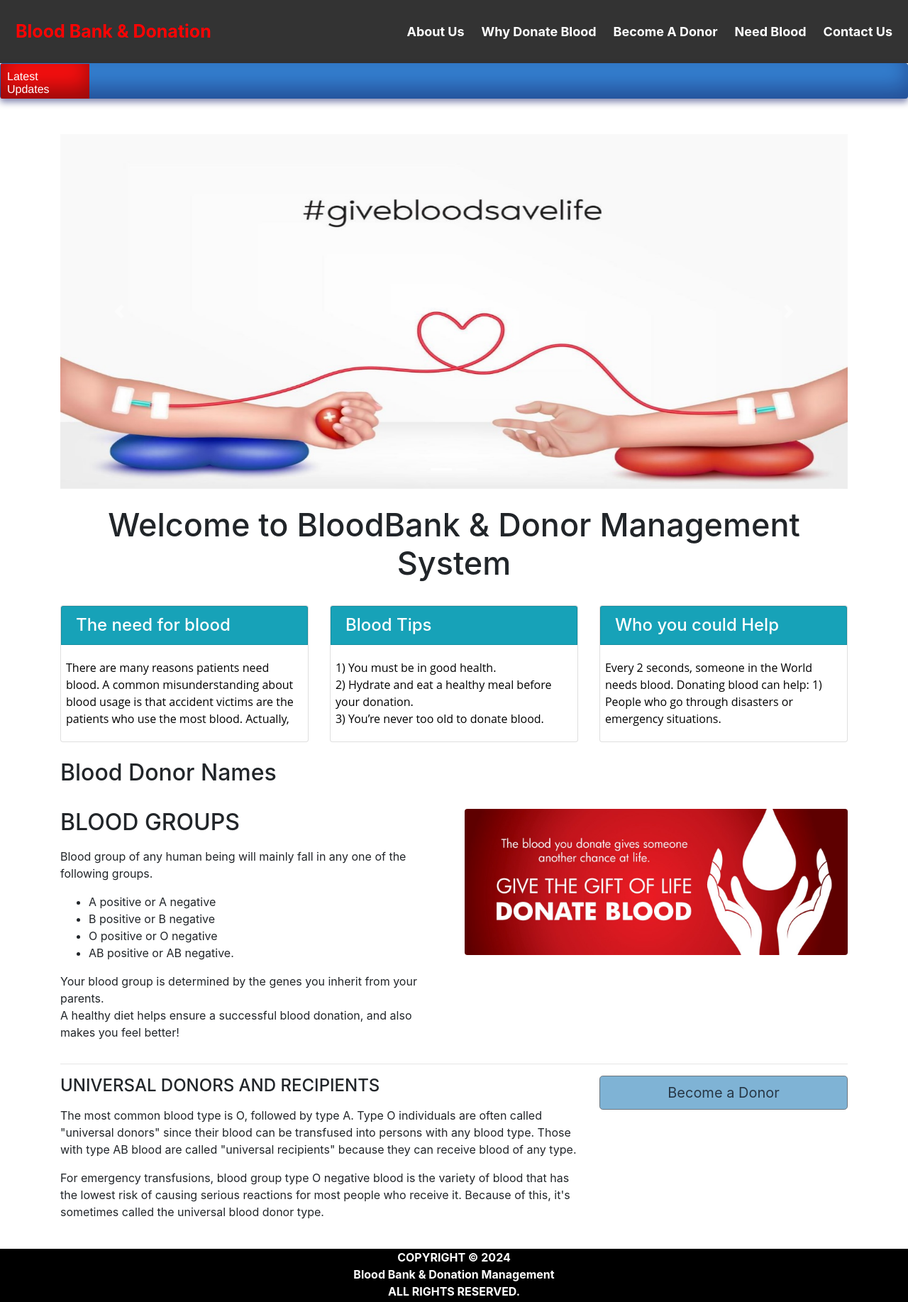
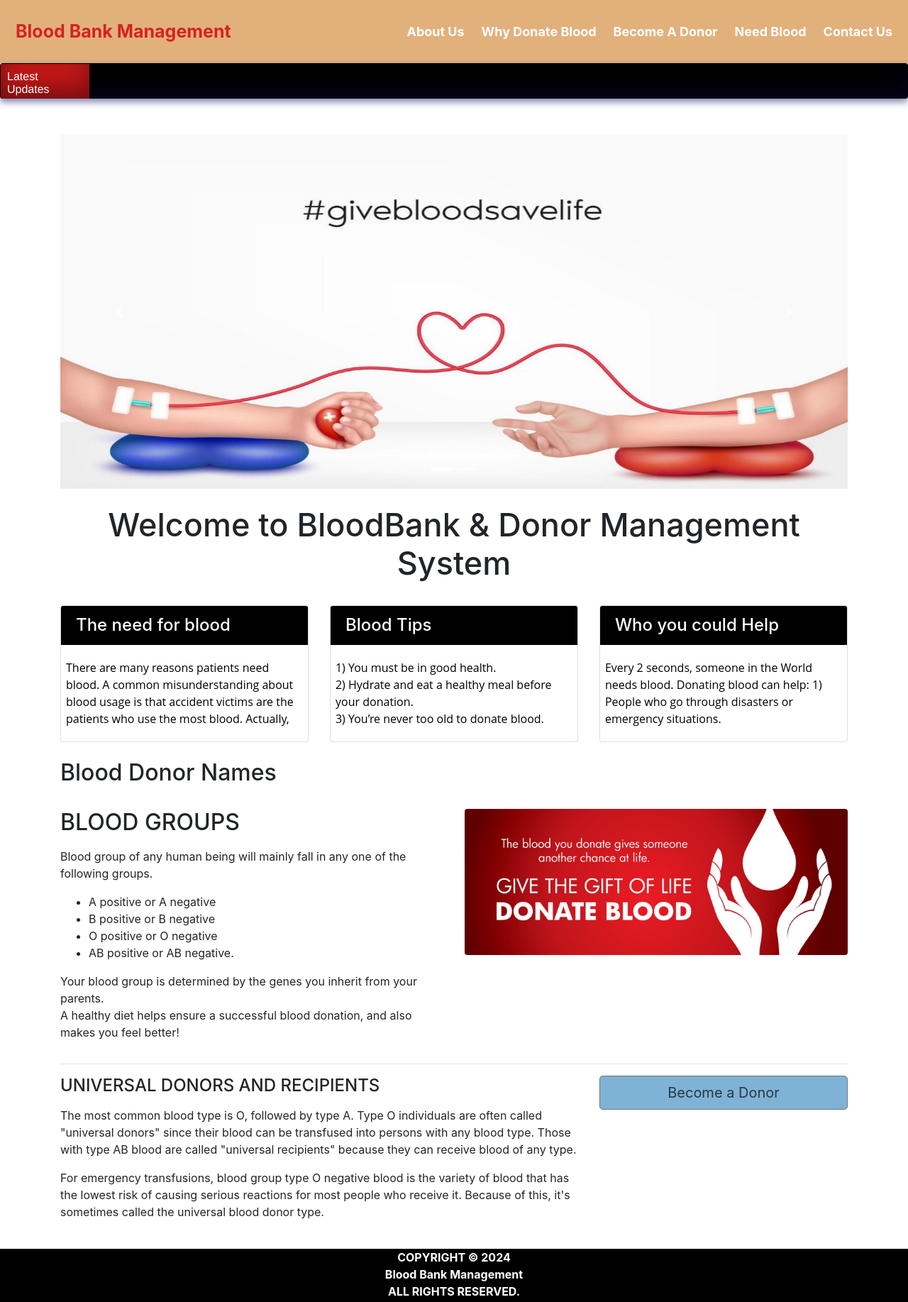
Before and after one commit to isha2125/Blood_Bank_System, a PHP site: page /BDMS/home.php in a window 1280 px wide. Shown: the whole page at 71% size. Run offline with PHP 8.4, Linux system fonts and the light colour scheme; data comes from the database, SQL or seed files in the repository; data that the repository does not hold is empty.

Commit message:
updation done

```diff
--- a/admin/login.php
+++ b/admin/login.php
@@ -8,7 +8,7 @@
 <script src="https://ajax.googleapis.com/ajax/libs/jquery/3.5.1/jquery.min.js"></script>
 <script src="https://cdnjs.cloudflare.com/ajax/libs/popper.js/1.16.0/umd/popper.min.js"></script>
 <script src="https://maxcdn.bootstrapcdn.com/bootstrap/4.5.2/js/bootstrap.min.js"></script></head>
-<body background="admin_image\blood-cells.jpg">
+<body background="admin_image\admin.jpg">
 
 
   <form class="" action="<?php $_SERVER['PHP_SELF']; ?>" method="post">
@@ -16,7 +16,7 @@
     <div class="container" style="margin-top:200px;">
       <div class="row justify-content-center">
           <div class="col-lg-6">
-              <h1 class="mt-4 mb-3" style="color:#D2F015 ;">
+              <h1 class="mt-4 mb-3" style="color:#000000 ;">
                   Blood Bank & Management
                   <br>Admin Login Portal
                 </h1>
--- a/footer.php
+++ b/footer.php
@@ -17,7 +17,7 @@
 <body>
   <div id="footer" >
   <b><center>COPYRIGHT © 2024<br>
-  Blood Bank & Donation Management
+  Blood Bank Management
   <br>
   ALL RIGHTS RESERVED.
   </center>
--- a/head.php
+++ b/head.php
@@ -7,11 +7,11 @@
 
 .header {
   overflow:hidden;
-  background-color: #333;
+  background-color: #e2b07b;
   top: 0;
   width:100%;
   padding: 10px 5px;
-  color:#FF0404  ;
+  color:#d52222  ;
 }
 
 /* Style the header links */
@@ -31,12 +31,12 @@
 .header a.logo {
   font-size: 25px;
   font-weight: bold;
-  color:#FF0404  ;
+  color:#d52222   ;
 }
 
 /* Change the background color on mouse-over */
 .header a:hover {
-  background-color: #ddd;
+  /* background-color: #ddd; */
   color: black;
 }
 
@@ -61,8 +61,8 @@
 }
 /* Style the active/current link*/
 a.act{
-background: linear-gradient(to right, #fd746c 0%, #ff9068 100%);
-color: white;
+/* background: linear-gradient(to right, #fd746c 0%, #ff9068 100%); */
+color: black;
 border-radius:30px;
 }
 a.logo2{
@@ -73,7 +73,7 @@
 
 <body>
   <div class="header">
-    <a href="home.php" class="logo"<?php if($active=='home') echo "class='logo2'"; ?>>Blood Bank & Donation </a>
+    <a href="home.php" class="logo"<?php if($active=='home') echo "class='logo2'"; ?>>Blood Bank Management</a>
     <div class="header-right">
     <a href="about_us.php"  <?php if($active=='about') echo "class='act'"; ?> >About Us</a>
     <a href="why_donate_blood.php"  <?php if($active=='why') echo "class='act'"; ?>>Why Donate Blood</a>
--- a/home.php
+++ b/home.php
@@ -60,7 +60,7 @@
         <div class="row">
             <div class="col-lg-4 mb-4">
                 <div class="card">
-                    <h4 class="card-header card bg-info text-white" >The need for blood</h4>
+                    <h4 class="card-header card text-white" style="background-color: black;" >The need for blood</h4>
 
                         <p class="card-body overflow-auto" style="padding-left:2%;height:120px;text-align:left;">
                           <?php
@@ -79,7 +79,8 @@
             </div>
             <div class="col-lg-4 mb-4">
                 <div class="card">
-                    <h4 class="card-header card bg-info text-white">Blood Tips</h4>
+                    <h4 class="card-header card text-white" style="background-color: black;">Blood Tips</h4>
+
 
                     <p class="card-body overflow-auto" style="padding-left:2%;height:120px;text-align:left;">
                       <?php
@@ -99,7 +100,7 @@
             </div>
             <div class="col-lg-4 mb-4">
                 <div class="card">
-                    <h4 class="card-header card bg-info text-white" >Who you could Help</h4>
+                    <h4 class="card-header card text-white" style="background-color: black;">Who you could Help</h4>
 
                     <p class="card-body overflow-auto" style="padding-left:2%;height:120px;text-align:left;">
                       <?php
--- a/ticker.php
+++ b/ticker.php
@@ -53,8 +53,8 @@
 </style>
 </head>
 <body>
-<div class="news blue">
-<span style="background-color:#F60F0F;width:125px;height:50px">Latest Updates</span><span class="text1" ><marquee>First blood donation camp to be organised in Hisar By Varun in collabration with Blood Bank& Donation Management System on <b>01/09/2020 at Community Centre PLA.</b> Come and Be a Part of this Noble Cause :) </marquee></span>
+<div class="news" style="background-color: #000">
+<span style="background-color:#c41717;width:125px;height:50px">Latest Updates</span><span class="text1" ><marquee>First blood donation camp to be organised in Chengalpattu By Aditya in collabration with Blood Bank& Donation Management System at Community Centre.</b> Come and Be a Part of this Noble Cause :) </marquee></span>
 </div>
 </body>
 </head>
```
Also changed, not shown: admin/admin_image/admin.jpg (added).
